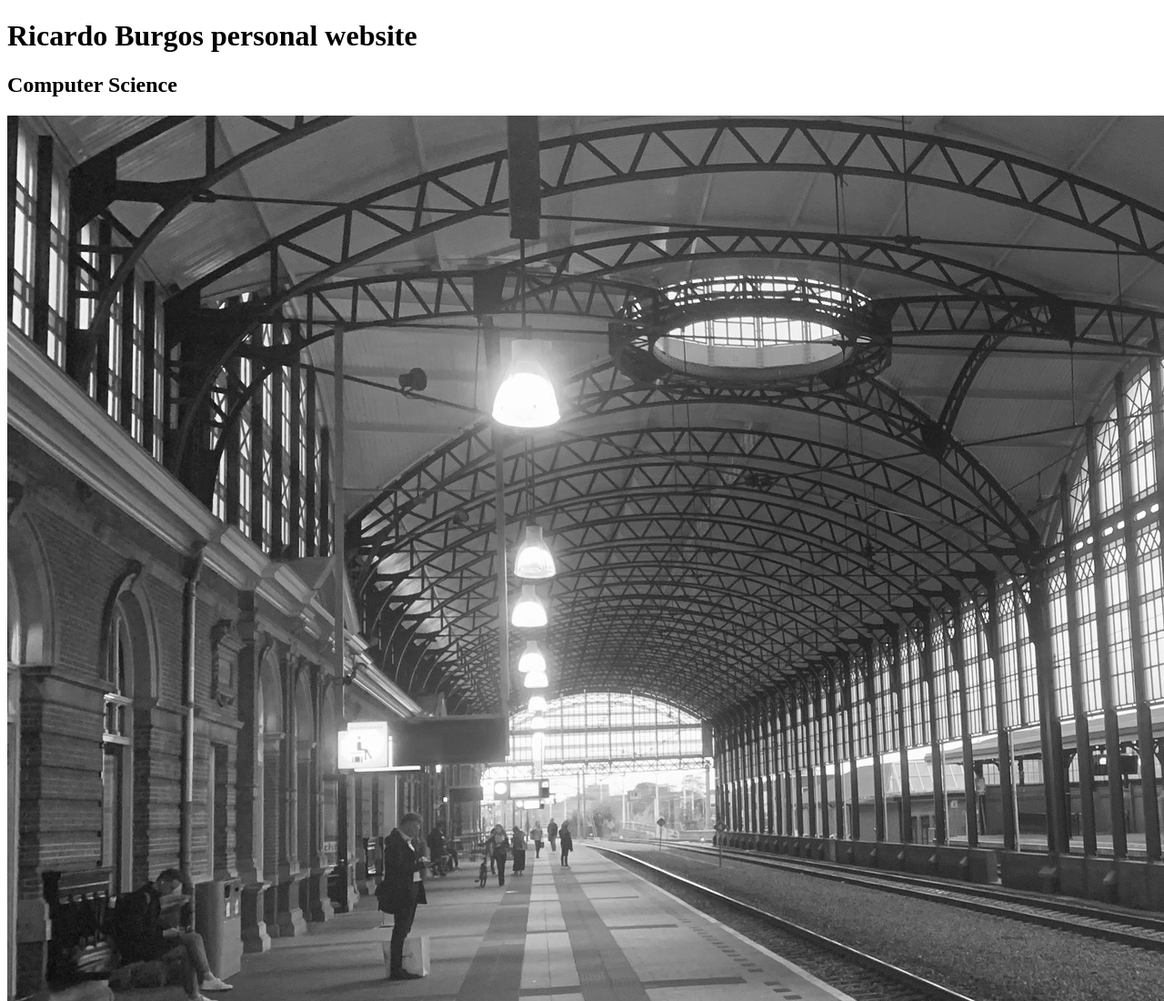
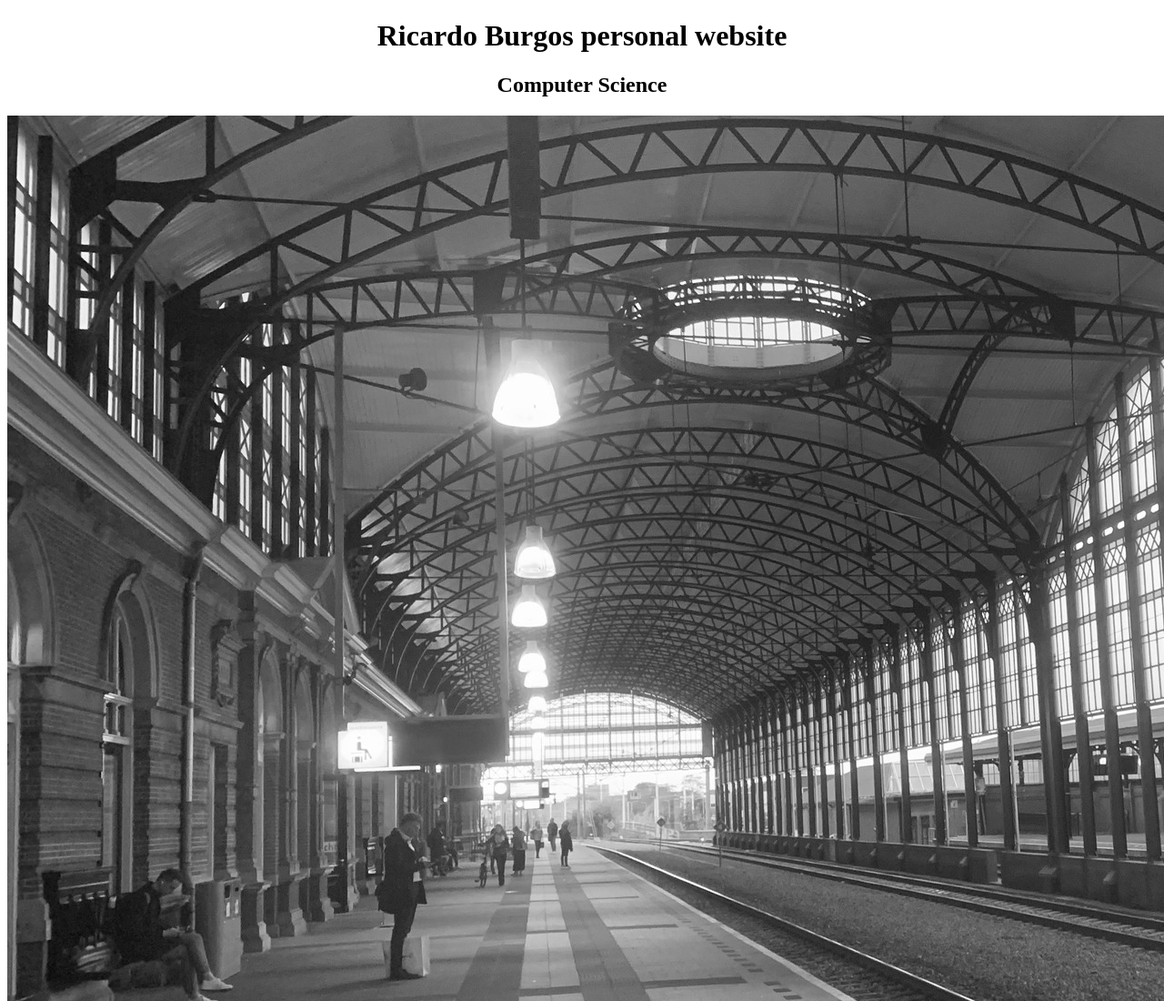
Before and after one commit to ricardoburgosSV/ricardoburgosSV.github.io, a plain HTML site: page index.html in a window 1280 px wide. Shown: the top 1100 px of the page at 91% size. Drawn offline with Linux system fonts and the light colour scheme.

Commit message:
commit 26 Jan 2023

```diff
--- a/index.html
+++ b/index.html
@@ -9,9 +9,11 @@
 </head>
 
 <body>
-    <h1>Ricardo Burgos personal website</h1>
-    <h2>Computer Science</h2>
-    <img src="img/under_construction.jpg">
+    <center>
+        <h1>Ricardo Burgos personal website</h1>
+        <h2>Computer Science</h2>
+    </center>
+    <img src="img/under_construction.jpg" alt="Den Haag HS train station">
 
 </body>
 </html>
```
